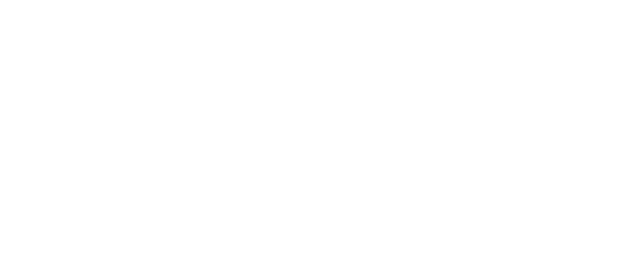
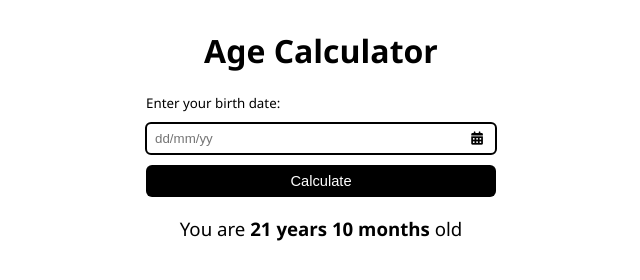
Before and after one commit to 07krW5Hnr5ghy/age-calculator, a website: page index.html in a window 1280 px wide. Shown: the whole page, without its empty margins (319-959 px from the left). Drawn offline with Linux system fonts and the light colour scheme.

Commit message:
feature(main): css style for form

```diff
--- /dev/null
+++ b/css/index.css
@@ -0,0 +1,54 @@
+body{
+    font-family:'Segoe UI', Tahoma, Geneva, Verdana, sans-serif;
+}
+.page-wrapper{
+    display: flex;
+    flex-direction: column;
+    justify-content: center;
+    align-items: center;
+}
+.calculator-wrapper{
+    display: flex;
+    flex-direction: column;
+    justify-content: center;
+    align-items: center;
+    gap:10px;
+    width: 350px;
+}
+.label-wrapper{
+    display: flex;
+    flex-direction: row;
+    justify-content: left;
+    align-items: center;
+    width: 100%;
+    font-size: 10pt;
+}
+.date-wrapper{
+    display: flex;
+    flex-direction: row;
+    justify-content: space-between;
+    align-items: center;
+    border: 2px solid black;
+    border-radius: 6px;
+    padding: 6px;
+    width: 96%;
+}
+.date-input{
+    border: none;
+}
+.calendar-button{
+    background-color: transparent;
+    border: none;
+}
+.calculate-button{
+    width: 100%;
+    background-color: black;
+    color:white;
+    border: none;
+    border-radius: 6px;
+    font-size: 11pt;
+    padding: 8px;
+}
+.answer-wrapper{
+    font-size: 14pt;
+}
--- a/index.html
+++ b/index.html
@@ -1 +1,31 @@
 <!DOCTYPE html>
+<html>
+    <head>
+        <meta charset="utf-8"/>
+        <title>Age calculator</title>
+        <link rel="stylesheet" href="css/index.css"/>
+        <link href="https://cdnjs.cloudflare.com/ajax/libs/font-awesome/6.7.1/css/all.min.css" rel="stylesheet"/>
+    </head>
+    <body>
+        <div class="page-wrapper">
+            <div class="title-wrapper">
+                <h1>Age Calculator</h1>
+            </div>
+            <form class="calculator-wrapper">
+                <div class="label-wrapper">
+                    <label>Enter your birth date:</label>
+                </div>
+                <div class="date-wrapper">
+                    <input class="date-input" placeholder="dd/mm/yy"/>
+                    <button class="calendar-button">
+                        <i class="fa-solid fa-calendar-days"></i>
+                    </button>
+                </div>
+                <button class="calculate-button" type="submit">Calculate</button>
+            </form>
+            <div class="answer-wrapper">
+                <p class="answer">You are <strong>21 years 10 months</strong> old</p>
+            </div>
+        </div>
+    </body>
+</html>
```
